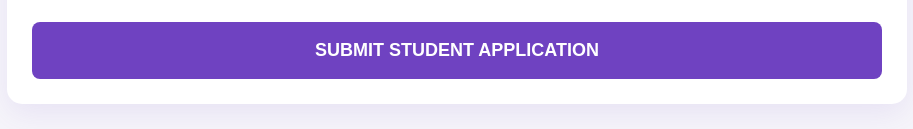
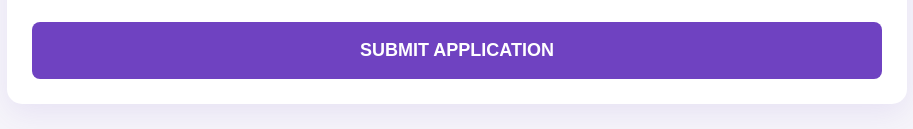
Before and after one commit to itzSaadi123/STUDENT-ADMISSION-VISA-ASSESSMENT-FORM, a plain HTML site: page index.html in a window 1280 px wide. Shown: the part 1813-1942 px from the top of the page, without its empty margins (183-1096 px from the left). Drawn offline with Linux system fonts and the light colour scheme.

Commit message:
index.html

```diff
--- a/index.html
+++ b/index.html
@@ -164,7 +164,7 @@
             <label for="agree">I hereby declare that all the information provided is true and accurate to the best of my knowledge.</label>
         </div>
 
-        <button type="submit" id="submitBtn" class="submit-btn">SUBMIT STUDENT APPLICATION</button>
+        <button type="submit" id="submitBtn" class="submit-btn">SUBMIT APPLICATION</button>
     </form>
 </div>
 
```
